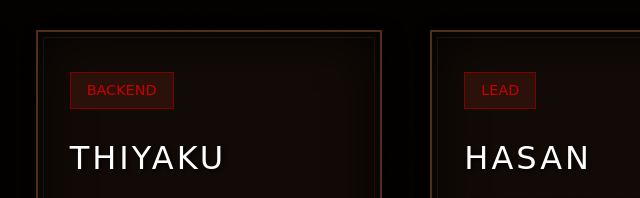
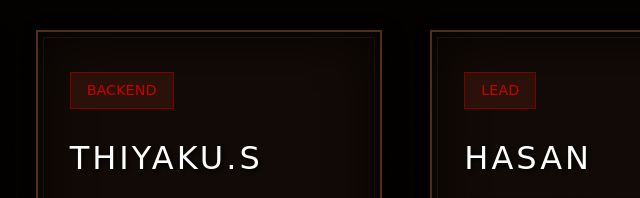
Before and after one commit to Riyaz-002005/CODEXGENZ, a plain HTML site: page index.html in a window 1280 px wide. Shown: the part 1040-1238 px from the top of the page, 431-1071 px from the left. Drawn offline with Linux system fonts and the light colour scheme; a web font is replaced by a local one.

Commit message:
Update index.html

```diff
--- a/index.html
+++ b/index.html
@@ -66,7 +66,7 @@
                 <div class="team-card hover-glow">
                     <div class="card-content">
                         <div class="role-badge">Backend</div>
-                        <h3 class="member-name">Thiyaku</h3>
+                        <h3 class="member-name">Thiyaku.S</h3>
                         <div class="skills">
                             <span class="skill-tag">Node.js</span>
                             <span class="skill-tag">MySQL</span>
@@ -152,4 +152,5 @@
     <script src="script.js"></script>
 </body>
 
+
 </html>
```
